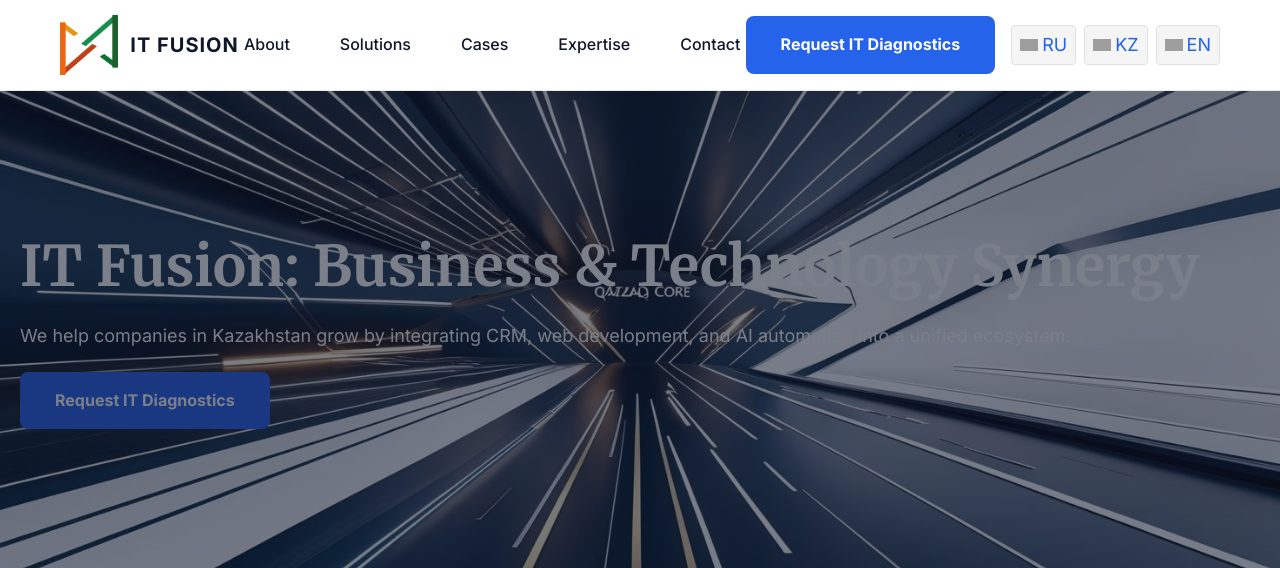
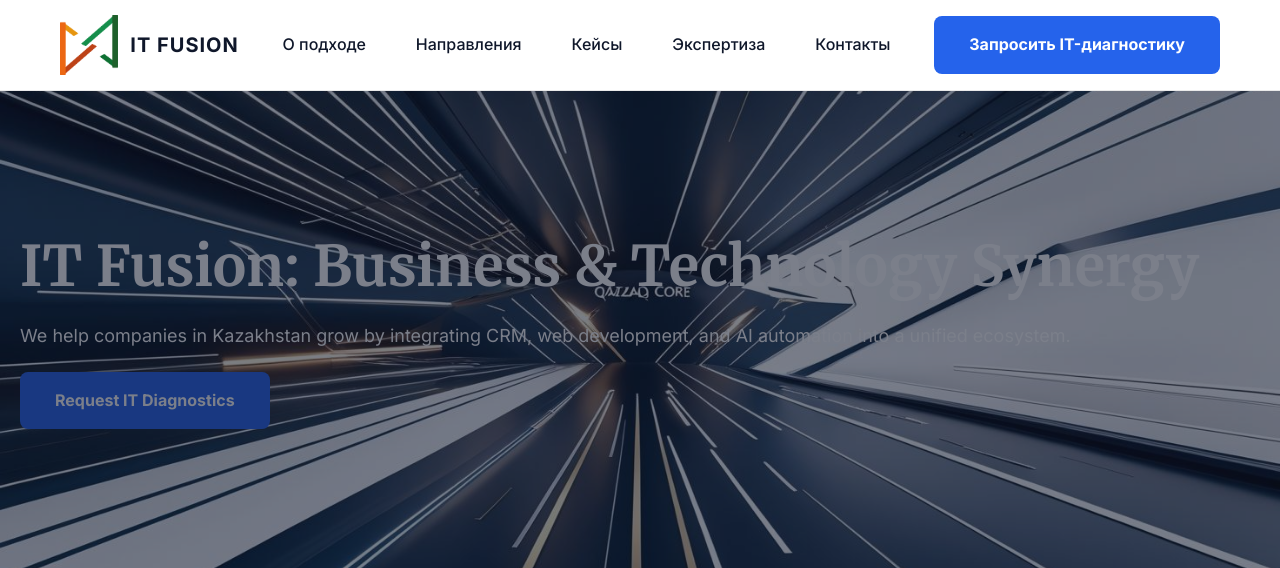
Before and after one commit to adthxkz/itfusionsite, a PHP site: page /en/index.php in a window 1280 px wide. Shown: the top 568 px of the page. Run offline with PHP 8.4, Linux system fonts and the light colour scheme; some libraries are stand-ins or nearby versions; grey boxes are pictures that could not be loaded.

Commit message:
Откат к версии до мультиязычности

```diff
--- a/header.php
+++ b/header.php
@@ -147,16 +147,6 @@
 
 <body data-page-name="<?php echo $pageName; ?>">
 
-<?php
-// Определение языка по директории
-$langFile = 'lang_ru.php';
-if (strpos($_SERVER['REQUEST_URI'], '/kz/') === 0) {
-    $langFile = 'lang_kz.php';
-} elseif (strpos($_SERVER['REQUEST_URI'], '/en/') === 0) {
-    $langFile = 'lang_en.php';
-}
-include_once __DIR__ . '/' . $langFile;
-?>
 <div class="page-overlay"></div>
 <header class="site-header-new">
     <div class="container header-container-new">
@@ -166,37 +156,17 @@ include_once __DIR__ . '/' . $langFile;
                 <span class="logo-text">IT FUSION</span>
             </a>
         </div>
-        <?php
-        // Определяем текущий язык по URL
-        $langPrefix = '';
-        if (strpos($_SERVER['REQUEST_URI'], '/kz/') === 0) {
-            $langPrefix = '/kz';
-        } elseif (strpos($_SERVER['REQUEST_URI'], '/en/') === 0) {
-            $langPrefix = '/en';
-        }
-        ?>
         <nav class="main-nav-new">
       <ul>
-          <li><a href="<?php echo $langPrefix; ?>/about.php"><?php echo $lang['about']; ?></a></li>
-          <li><a href="<?php echo $langPrefix; ?>/it-solutions.php"><?php echo $lang['solutions']; ?></a></li>
-          <li><a href="<?php echo $langPrefix; ?>/cases.php"><?php echo $lang['cases']; ?></a></li>
-          <li><a href="<?php echo $langPrefix; ?>/blog.php"><?php echo $lang['blog']; ?></a></li>
-          <li><a href="<?php echo $langPrefix; ?>/contact.php"><?php echo $lang['contact']; ?></a></li>
+          <li><a href="/about.php">О подходе</a></li>
+          <li><a href="/it-solutions.php">Направления</a></li>
+          <li><a href="/cases.php">Кейсы</a></li>
+          <li><a href="/blog.php">Экспертиза</a></li>
+          <li><a href="/contact.php">Контакты</a></li>
       </ul>
         </nav>
         <div class="header-cta-new">
-            <a href="#" class="button button-primary open-modal-btn"><?php echo $lang['cta']; ?></a>
-        </div>
-        <div class="lang-switcher" style="display: flex; gap: 8px; align-items: center; margin-left: 16px;">
-            <a href="/index.php" class="lang-btn<?php echo strpos($_SERVER['REQUEST_URI'], '/kz/') === 0 || strpos($_SERVER['REQUEST_URI'], '/en/') === 0 ? '' : ' active'; ?>" title="Русский" style="padding: 4px 8px; border-radius: 4px; background: #f5f5f5; border: 1px solid #e0e0e0; display: flex; align-items: center;">
-                <img src="/img/flag-ru.png" alt="RU" style="width:18px; height:12px; margin-right:4px;">RU
-            </a>
-            <a href="/kz/index.php" class="lang-btn<?php echo strpos($_SERVER['REQUEST_URI'], '/kz/') === 0 ? ' active' : ''; ?>" title="Қазақша" style="padding: 4px 8px; border-radius: 4px; background: #f5f5f5; border: 1px solid #e0e0e0; display: flex; align-items: center;">
-                <img src="/img/flag-kz.png" alt="KZ" style="width:18px; height:12px; margin-right:4px;">KZ
-            </a>
-            <a href="/en/index.php" class="lang-btn<?php echo strpos($_SERVER['REQUEST_URI'], '/en/') === 0 ? ' active' : ''; ?>" title="English" style="padding: 4px 8px; border-radius: 4px; background: #f5f5f5; border: 1px solid #e0e0e0; display: flex; align-items: center;">
-                <img src="/img/flag-en.png" alt="EN" style="width:18px; height:12px; margin-right:4px;">EN
-            </a>
+            <a href="#" class="button button-primary open-modal-btn">Запросить IT-диагностику</a>
         </div>
         <button class="mobile-menu-toggle" aria-label="Открыть меню">
             <span></span>
```
Also changed, not shown: case/case-study-ai-bot-medical.php (+2 -10 lines).
